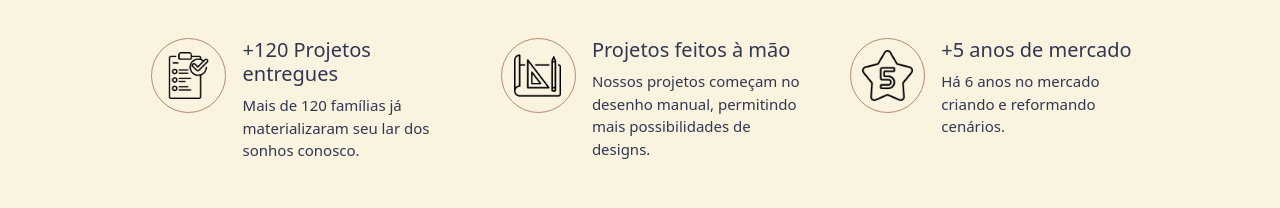
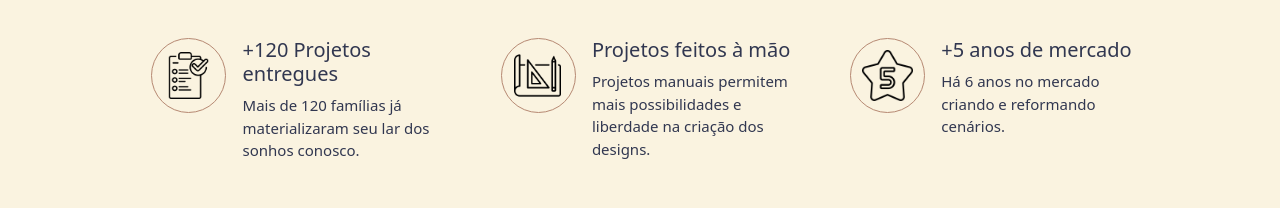
Before and after one commit to gabriel-santi/trabalhoav1-devweb, a plain HTML site: page index.html in a window 1280 px wide. Shown: the part 692-900 px from the top of the page. Drawn offline with nearby package versions, Linux system fonts and the light colour scheme.

Commit message:
Update index.html

```diff
--- a/index.html
+++ b/index.html
@@ -55,7 +55,7 @@
                             <div class="icon manual"></div>
                             <div class="desc-feature">
                                 <h5>Projetos feitos à mão</h5>
-                                <p>Nossos projetos começam no desenho manual, permitindo mais possibilidades de
+                                <p>Projetos manuais permitem mais possibilidades e liberdade na criação dos
                                     designs.</p>
                             </div>
                         </div>
```
